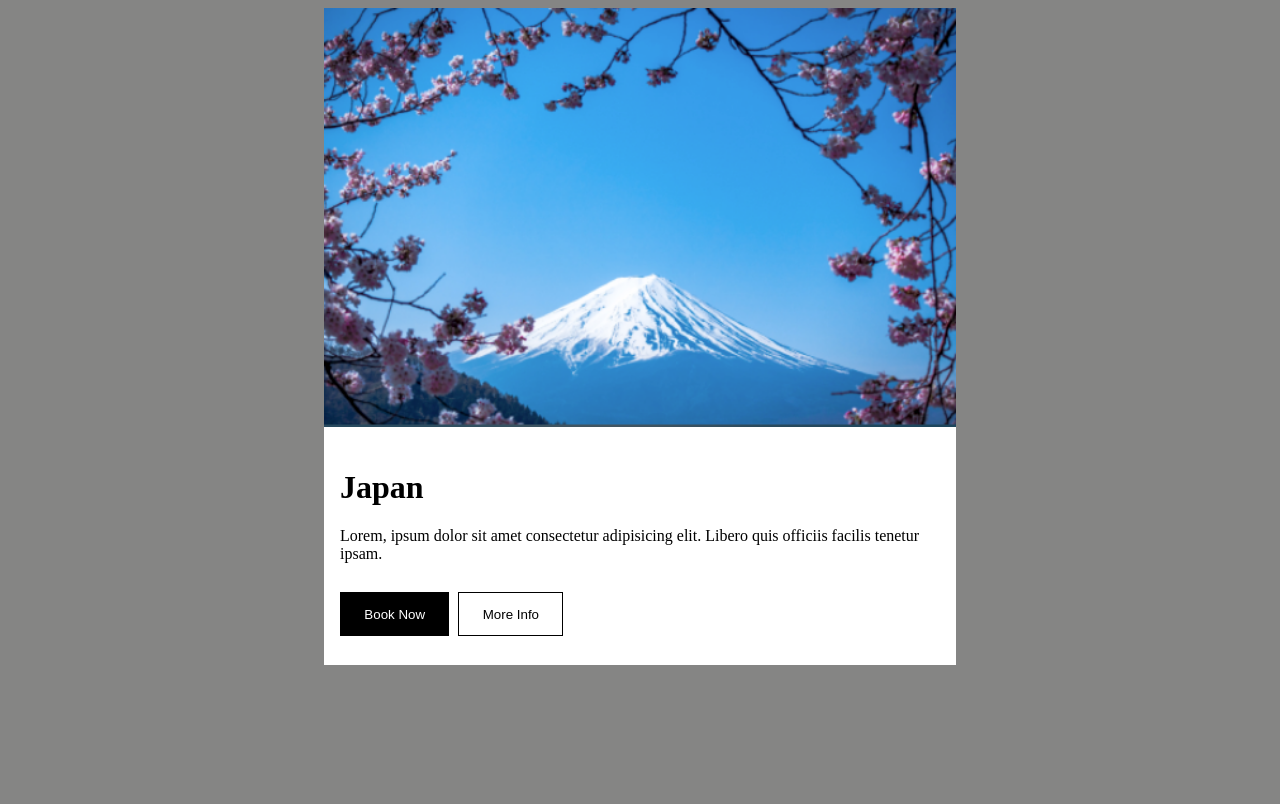
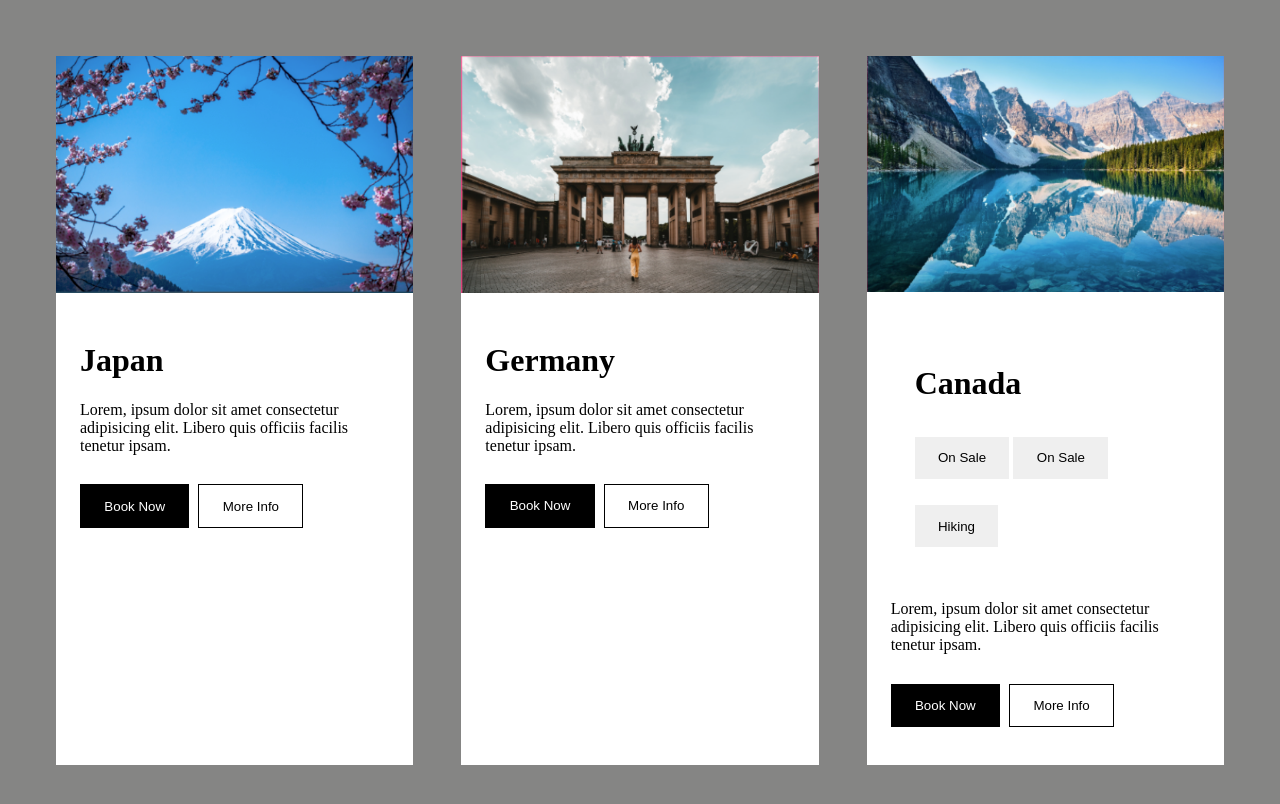
Before and after one commit to walkonmars36/bem-scss-may-22, a plain HTML site: page index.html in a window 1280 px wide. Drawn offline with Linux system fonts and the light colour scheme.

Commit message:
cards created

```diff
--- a/index.html
+++ b/index.html
@@ -8,14 +8,45 @@
     <link rel="stylesheet" href="./styles/styles.css" />
   </head>
   <body>
-    <div class="card">
-      <img src="./images/mt-fuji.png" alt="" srcset="" class="card__img" />
-      <div class="card__main">
-        <h1>Japan</h1>
-        <p>Lorem, ipsum dolor sit amet consectetur adipisicing elit. Libero quis officiis facilis tenetur ipsam.</p>
-        <div class="buttons">
-          <button class="card__book">Book Now</button>
-          <button class="card__info">More Info</button>
+    <div class="container">
+      <div class="card">
+        <img src="./images/mt-fuji.png" alt="" srcset="" class="card__img" />
+
+        <div class="card__main">
+          <h1 class="card__header">Japan</h1>
+          <p class="card__text">Lorem, ipsum dolor sit amet consectetur adipisicing elit. Libero quis officiis facilis tenetur ipsam.</p>
+
+          <button class="card__btn">Book Now</button>
+          <button class="card__btn--info">More Info</button>
+        </div>
+      </div>
+      <div class="card">
+        <img src="./images/germany.png" alt="" srcset="" class="card__img" />
+
+        <div class="card__main">
+          <h1 class="card__header">Germany</h1>
+          <p class="card__text">Lorem, ipsum dolor sit amet consectetur adipisicing elit. Libero quis officiis facilis tenetur ipsam.</p>
+
+          <button class="card__btn">Book Now</button>
+          <button class="card__btn--info">More Info</button>
+        </div>
+      </div>
+      <div class="card">
+        <img src="./images/canada.png" alt="" srcset="" class="card__img" />
+
+        <div class="card__main">
+          <div class="card__main">
+            <h1 class="card__header">Canada</h1>
+            <button class="card__header-button">On Sale</button>
+
+            <button class="card__header-button">On Sale</button>
+
+            <button class="card__header-button">Hiking</button>
+          </div>
+          <p class="card__text">Lorem, ipsum dolor sit amet consectetur adipisicing elit. Libero quis officiis facilis tenetur ipsam.</p>
+
+          <button class="card__btn">Book Now</button>
+          <button class="card__btn--info">More Info</button>
         </div>
       </div>
     </div>
--- /dev/null
+++ b/styles/_assets.scss
@@ -0,0 +1,3 @@
+img {
+  object-fit: contain;
+}
--- a/styles/_card.scss
+++ b/styles/_card.scss
@@ -1,5 +1,14 @@
+@use "./mixins" as *;
+@use "./components" as *;
+@use "./assets" as *;
+@use "./variables" as *;
+
+body {
+  @include flex-card();
+}
+
 .card {
-  width: 50%;
+  width: 60%;
   background-color: white;
 
   &__img {
@@ -7,18 +16,18 @@
   }
 
   &__main {
-    padding: 1em;
+    padding: 1.5em;
   }
 
-  &__book {
+  &__btn {
     background-color: black;
     color: white;
     border: 1px solid black;
-  }
 
-  &__info {
-    background-color: white;
-    border: 1px solid black;
-    margin-left: 5px;
+    &--info {
+      background-color: white;
+      border: 1px solid black;
+      margin-left: 5px;
+    }
   }
 }
--- /dev/null
+++ b/styles/_components.scss
@@ -0,0 +1,5 @@
+button {
+  border: none;
+  padding: 1em 1.75em;
+  margin: 1em 0;
+}
--- a/styles/_mixins.scss
+++ b/styles/_mixins.scss
@@ -1,2 +1,6 @@
-@mixin name {
+@mixin flex-card() {
+  display: flex;
+  flex-wrap: nowrap;
+  justify-content: center;
+  background-color: rgba(29, 28, 27, 0.539);
 }
--- /dev/null
+++ b/styles/_variables.scss
@@ -0,0 +1 @@
+$primary-color: grey;
--- a/styles/styles.scss
+++ b/styles/styles.scss
@@ -1,17 +1,7 @@
 @use "./card";
 
-body {
+.container {
   display: flex;
-  justify-content: center;
-  background-color: rgba(29, 28, 27, 0.539);
+  padding: 3em;
+  gap: 3rem;
 }
-
-img {
-  object-fit: contain;
-}
-
-button {
-  border: none;
-  padding: 1em 1.75em;
-  margin: 1em 0;
-}
```
Also changed, not shown: images/canada.png (added), images/germany.png (added), styles/styles.css, 1 other file.
